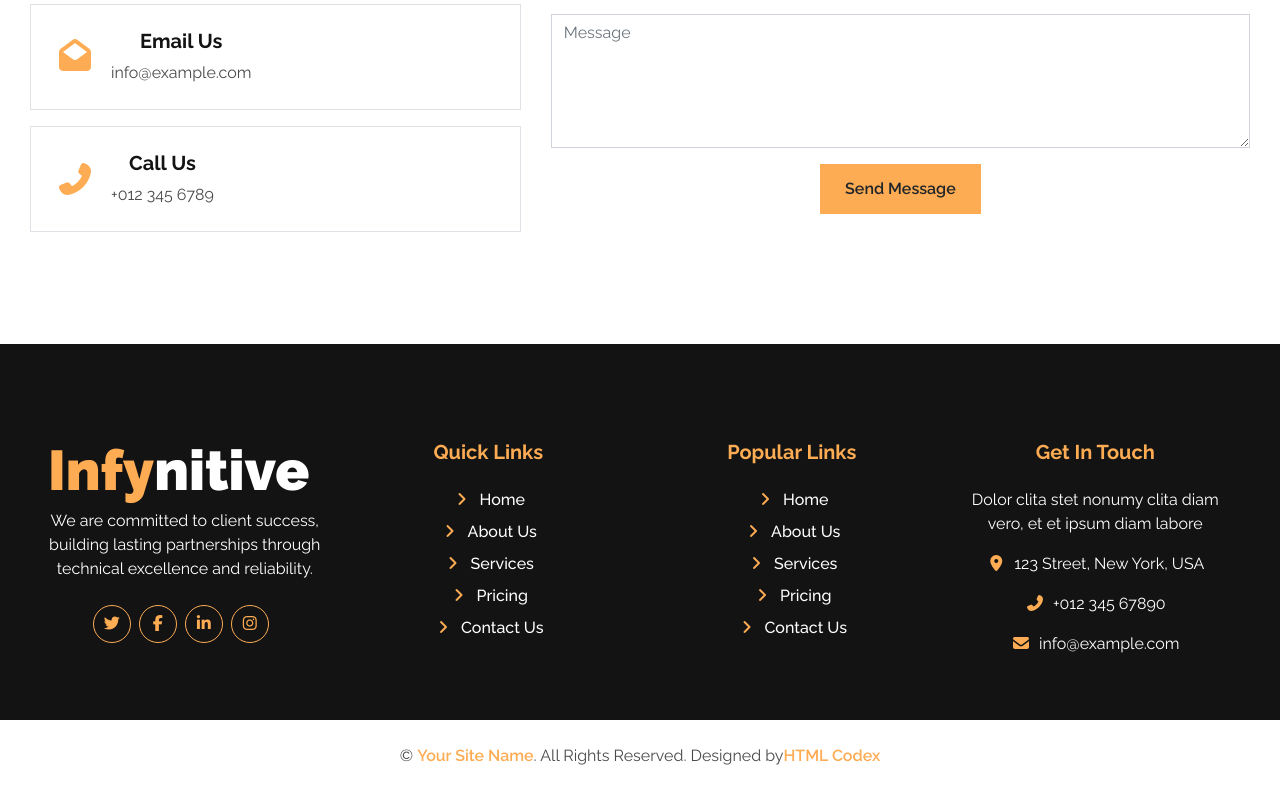
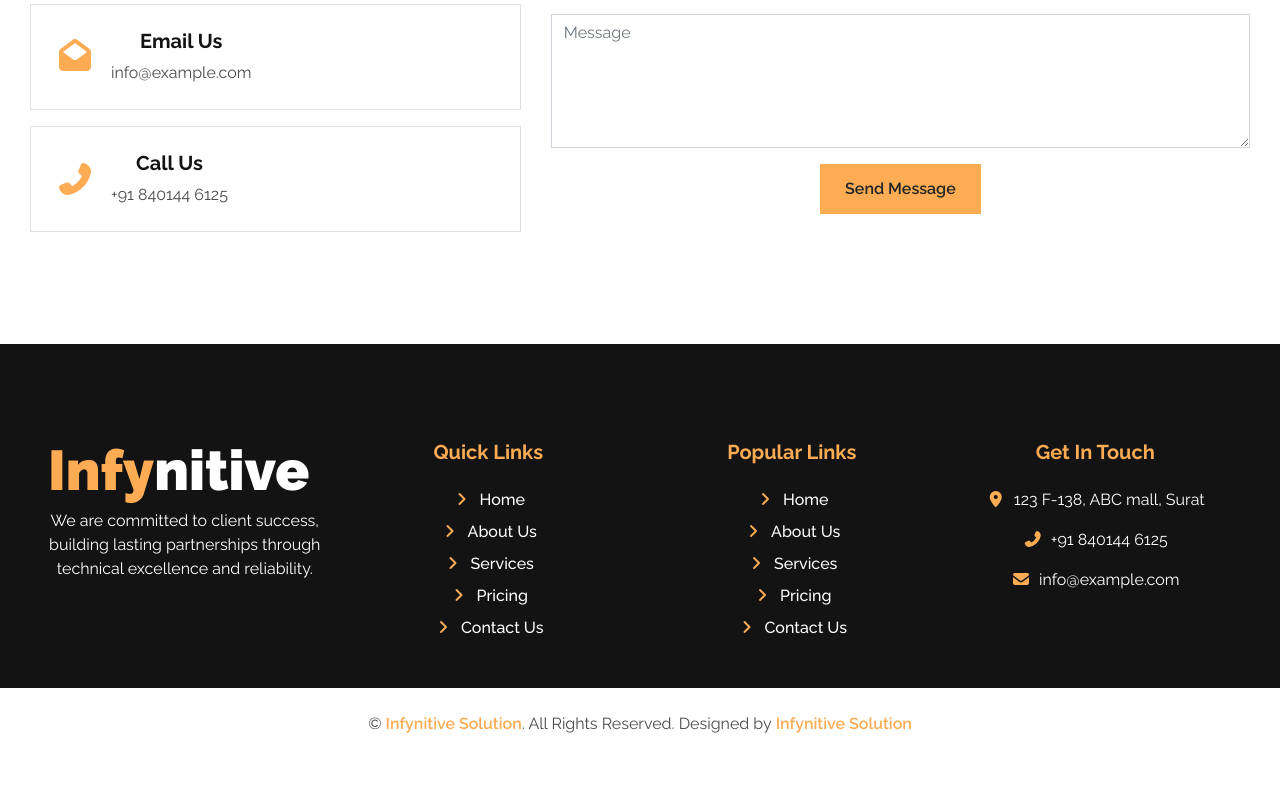
Before and after one commit to meet-navapara/company-portfolio, a React (Vite) app: page / in a window 1280 px wide. Shown: the part 3592-4384 px from the top of the page. After the commit the page ends 4352 px from the top, so only its background shows below. Built offline with nearby package versions, Linux system fonts and the light colour scheme.

Commit message:
minor changes in footer

```diff
--- a/src/pages/ContactUs.jsx
+++ b/src/pages/ContactUs.jsx
@@ -20,7 +20,7 @@ const ContactUs = () => {
               <i className="fa fa-2x fa-map-marker-alt text-primary mr-3"></i>
               <div className="d-flex flex-column">
                 <h5 className="font-weight-bold">Our Office</h5>
-                <p className="m-0">123 Street, New York, USA</p>
+                <p className="m-0">F-138, ABC mall, Surat</p>
               </div>
             </div>
             <div className="d-flex align-items-center border mb-3 p-4">
@@ -34,7 +34,7 @@ const ContactUs = () => {
               <i className="fas fa-2x fa-phone-alt text-primary mr-3"></i>
               <div className="d-flex flex-column">
                 <h5 className="font-weight-bold">Call Us</h5>
-                <p className="m-0">+012 345 6789</p>
+                <p className="m-0">+91 840144 6125</p>
               </div>
             </div>
           </div>
--- a/src/pages/Footer.jsx
+++ b/src/pages/Footer.jsx
@@ -14,7 +14,7 @@ const Footer = () => (
 
 We are committed to client success, building lasting partnerships through technical excellence and reliability.
           </p>
-          <div className="d-flex justify-content-center mt-4">
+          {/* <div className="d-flex justify-content-center mt-4">
             <a
               className="btn btn-outline-primary rounded-circle text-center mr-2 px-0"
               style={{ width: 38, height: 38 }}
@@ -43,7 +43,7 @@ We are committed to client success, building lasting partnerships through techni
             >
               <i className="fab fa-instagram"></i>
             </a>
-          </div>
+          </div> */}
         </div>
         <div className="col-lg-3 col-md-6 mb-5">
           <h5 className="font-weight-bold text-primary mb-4">Quick Links</h5>
@@ -87,15 +87,13 @@ We are committed to client success, building lasting partnerships through techni
         </div>
         <div className="col-lg-3 col-md-6 mb-5">
           <h5 className="font-weight-bold text-primary mb-4">Get In Touch</h5>
+
           <p>
-            Dolor clita stet nonumy clita diam vero, et et ipsum diam labore
+            <i className="fa fa-map-marker-alt text-primary mr-2"></i>123
+            F-138, ABC mall, Surat
           </p>
           <p>
-            <i className="fa fa-map-marker-alt text-primary mr-2"></i>123
-            Street, New York, USA
-          </p>
-          <p>
-            <i className="fa fa-phone-alt text-primary mr-2"></i>+012 345 67890
+            <i className="fa fa-phone-alt text-primary mr-2"></i>+91 840144 6125
           </p>
           <p>
             <i className="fa fa-envelope text-primary mr-2"></i>info@example.com
@@ -107,11 +105,11 @@ We are committed to client success, building lasting partnerships through techni
       <p className="m-0 text-center">
         &copy;{" "}
         <a className="font-weight-semi-bold" href="#">
-          Your Site Name
+           Infynitive Solution
         </a>
         . All Rights Reserved. Designed by
-        <a className="font-weight-semi-bold" href="https://htmlcodex.com">
-          HTML Codex
+        <a className="font-weight-semi-bold ml-1" href="https://infynivitve.onrender.com/">
+             Infynitive Solution
         </a>
       </p>
     </div>
```
